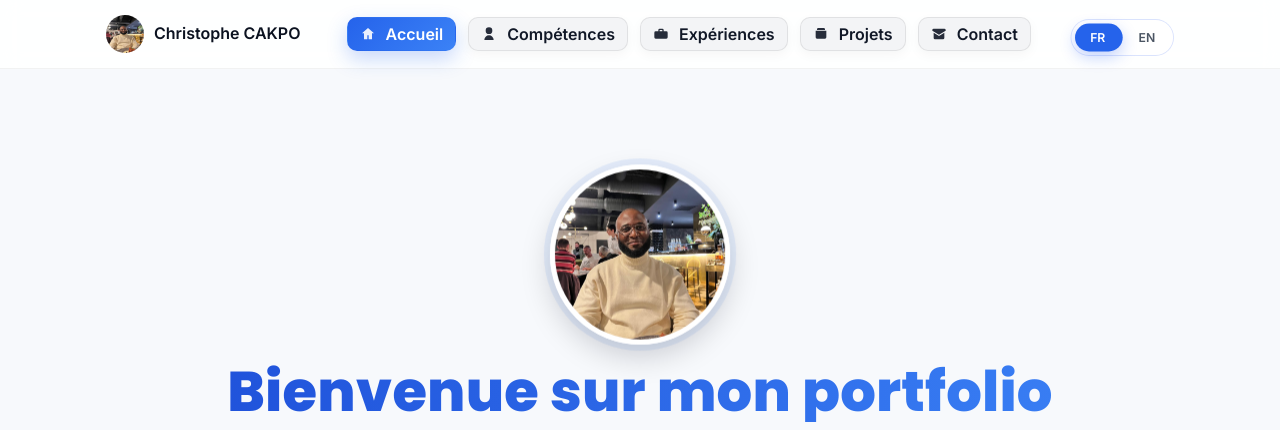
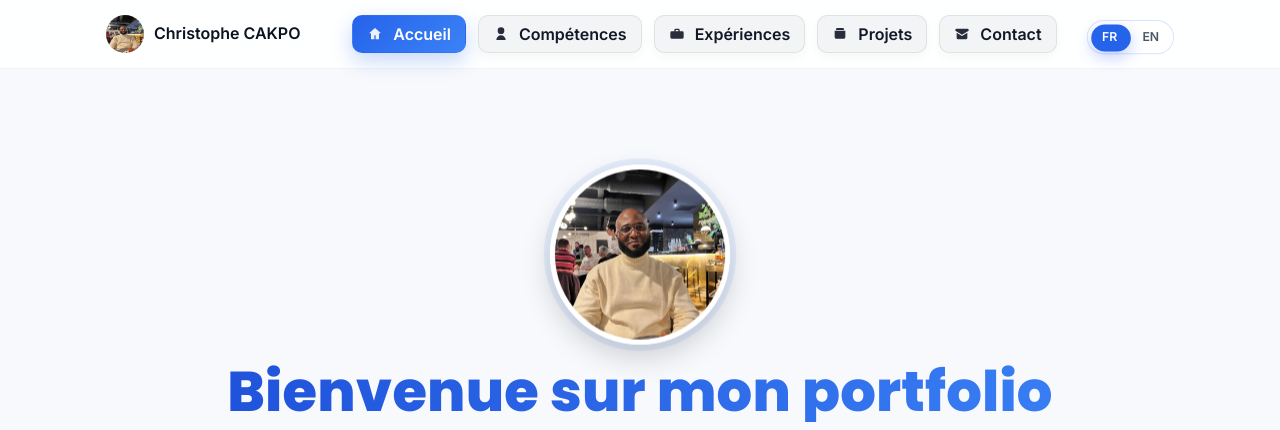
Before and after one commit to CAK91DY/MyPortfolio, a Flask app: page / in a window 1280 px wide. Shown: the top 430 px of the page. Run offline with Flask 3, Linux system fonts and the light colour scheme.

Commit message:
modification des fichiers css011

```diff
--- a/static/css/style.css
+++ b/static/css/style.css
@@ -2111,3 +2111,58 @@ html[data-theme="dark"] .segmented{
     padding: 12px 16px;
   }
 }
+
+/* === NAV : alignement pixel-perfect des .pill et du toggle FR|EN === */
+:root{
+  --nav-h: 38px;          /* hauteur commune */
+  --seg-pad: 4px;         /* padding interne du toggle */
+  --safari-nudge: -1px;   /* micro-nudge Safari ; passe à 0 si besoin */
+}
+
+.header__inner{ align-items:center; }     /* centre verticalement toute la barre */
+
+/* Les items de nav : même hauteur pour tout le monde */
+.nav-pills{ display:flex; align-items:center; gap:14px; }
+
+/* Pills */
+.pill{
+  height:var(--nav-h);
+  padding:0 14px;
+  display:inline-flex;
+  align-items:center;
+  gap:10px;
+  line-height:1;                 /* évite les décalages de baseline */
+  border-radius:10px;
+}
+
+/* Toggle FR|EN */
+.nav-lang{ display:flex; align-items:center; margin-left:8px; }
+.nav-lang .segmented{
+  height:var(--nav-h);
+  padding:var(--seg-pad);
+  display:inline-flex;
+  align-items:center;
+  border-radius:999px;
+  vertical-align:middle;
+  transform: translateY(var(--safari-nudge));  /* rattrape le 1px de Safari */
+}
+.nav-lang .segmented__btn{
+  height: calc(var(--nav-h) - var(--seg-pad)*2);
+  display:flex; align-items:center; justify-content:center;
+  line-height:1;                 /* cohérence avec .pill */
+  padding:0 12px;
+}
+.nav-lang .segmented__thumb{
+  top:var(--seg-pad);
+  bottom:var(--seg-pad);
+  height: calc(var(--nav-h) - var(--seg-pad)*2);
+  border-radius:999px;
+}
+
+/* Mobile : on enlève le nudge et on garde une hauteur confortable */
+@media (max-width:860px){
+  .nav-lang{ width:100%; margin-left:0; }
+  .nav-lang .segmented{ transform:none; height:34px; }
+  .nav-lang .segmented__btn{ height:28px; }
+  .nav-lang .segmented__thumb{ height:28px; }
+}
```
